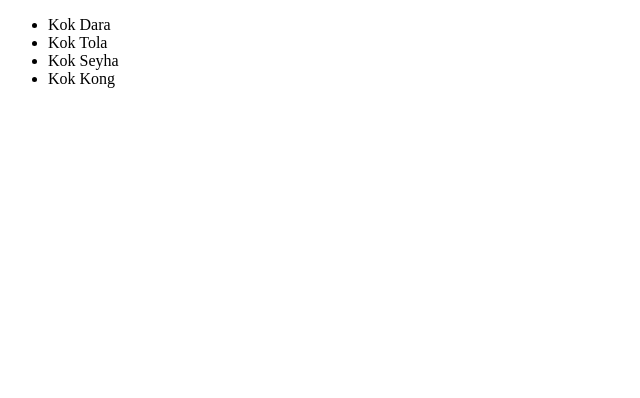
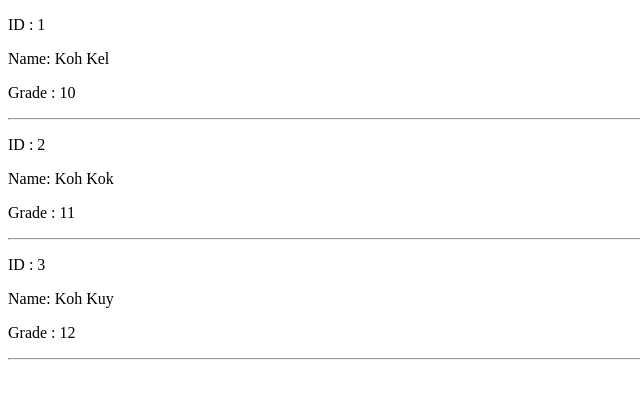
Before and after one commit to HoemSokmeng/ReactVite, a React (Vite) app in the folder my-reactjs/: page / in a window 1280 px wide. Shown: the top 398 px of the page, without its empty margins (0-640 px from the left). Built offline with nearby package versions, Linux system fonts and the light colour scheme.

Commit message:
add rendering list example student

```diff
--- a/my-reactjs/src/App.tsx
+++ b/my-reactjs/src/App.tsx
@@ -6,7 +6,7 @@
 
 // import Item from "./components/ConditionalRendering";
 
-import People from "./components/RenderingList/People";
+import Student from "./components/RenderingList/Student";
 
 function App() {
   return (
@@ -30,7 +30,10 @@ function App() {
             <Item name={"Photo of dog"} isPacked={false}/>
         </ul> */}
 
-        <People />
+        {/* <People /> */}
+
+        <Student />
+
     </div>
   )
 }
--- /dev/null
+++ b/my-reactjs/src/components/RenderingList/Student.tsx
@@ -0,0 +1,44 @@
+import React from "react";
+
+type StudentModel = {
+  id: number;
+  name: string;
+  grade:  number;
+};
+
+//create object an assign value
+const studentObject: StudentModel[] = [
+  {
+    id:1,
+    name:"Koh Kel",
+    grade:10,
+  },
+  {
+    id:2,
+    name:"Koh Kok",
+    grade:11,
+  },
+  {
+    id:3,
+    name:"Koh Kuy",
+    grade:12,
+  }
+]
+
+
+const Student: React.FC = () => {
+  return (
+    <div>
+        {studentObject.map((it) => (
+          <div>
+            <p>ID : {it.id}</p>
+            <p>Name: {it.name}</p>
+            <p>Grade : {it.grade}</p>
+            <hr />
+          </div>
+        ))}
+    </div>
+  );
+};
+
+export default Student;
```
